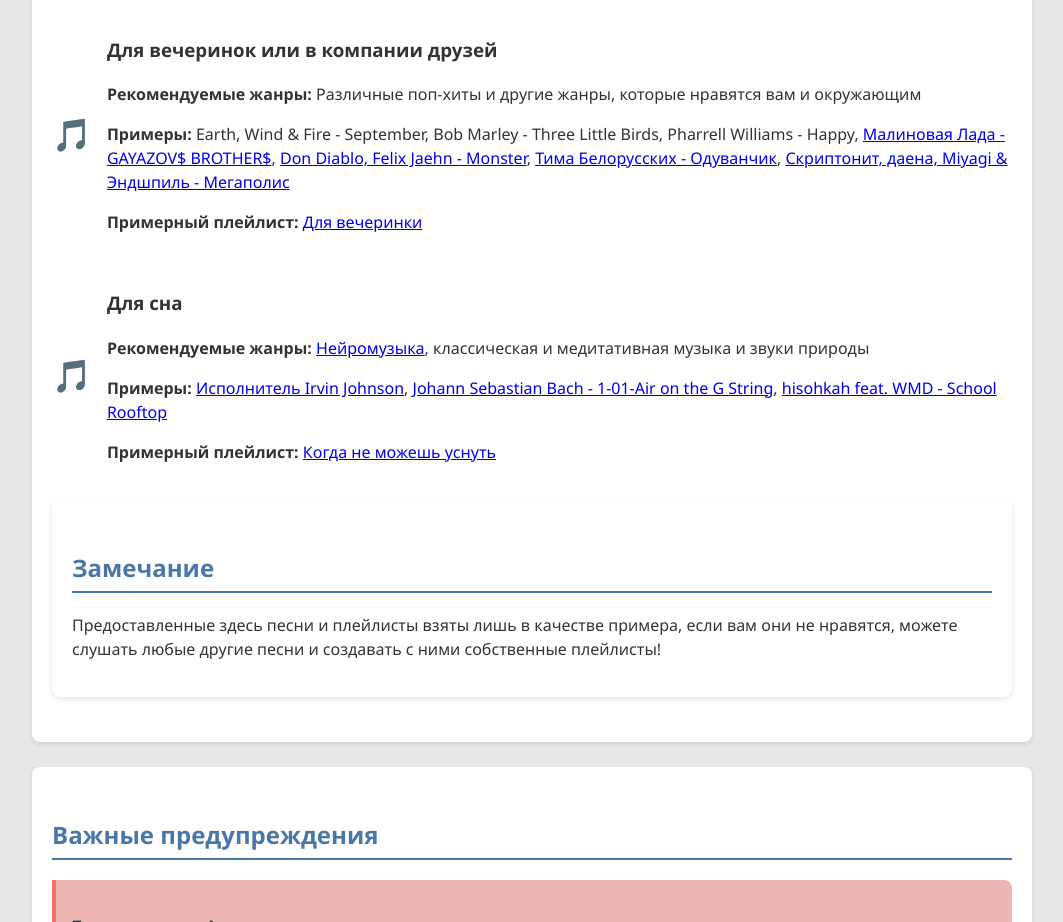
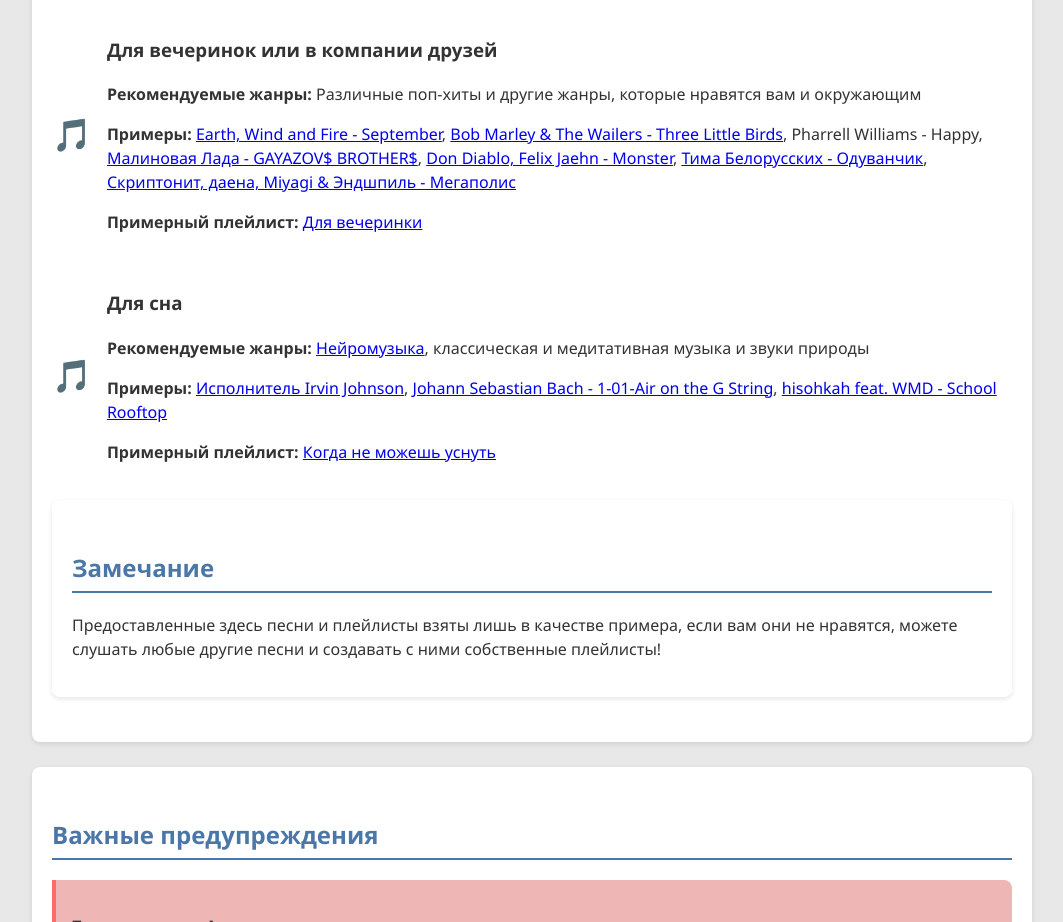
Before and after one commit to Arche1S/SiteNavigator, a plain HTML site: page index.html in a window 1280 px wide. Shown: the part 2671-3593 px from the top of the page, without its empty margins (108-1171 px from the left). Drawn offline with Linux system fonts and the light colour scheme.

Commit message:
Update index.html

```diff
--- a/index.html
+++ b/index.html
@@ -180,7 +180,7 @@
             <div>
                 <h3>Для вечеринок или в компании друзей</h3>
                 <p><strong>Рекомендуемые жанры:</strong> Различные поп-хиты и другие жанры, которые нравятся вам и окружающим</p>
-                <p><strong>Примеры:</strong> Earth, Wind & Fire - September, Bob Marley - Three Little Birds, Pharrell Williams - Happy, <a href="https://vk.com/audio-2001209455_98209455" target="_blank">Малиновая Лада - GAYAZOV$ BROTHER$</a>, <a href="https://vk.com/audio-2001283734_126283734" target="_blank">Don Diablo, Felix Jaehn - Monster</a>, <a href="https://vk.com/audio-2001344237_61344237" target="_blank">Тима Белорусских - Одуванчик</a>, <a href="https://vk.com/audio-2001267776_133267776" target="_blank">Скриптонит, даена, Miyagi & Эндшпиль - Мегаполис</a></p>
+                <p><strong>Примеры:</strong> <a href="https://vk.com/audio-2001003907_78003907" target="_blank">Earth, Wind and Fire - September</a>, <a href="https://vk.com/audio-2001893328_61893328" target="_blank">Bob Marley & The Wailers - Three Little Birds</a>, Pharrell Williams - Happy, <a href="https://vk.com/audio-2001209455_98209455" target="_blank">Малиновая Лада - GAYAZOV$ BROTHER$</a>, <a href="https://vk.com/audio-2001283734_126283734" target="_blank">Don Diablo, Felix Jaehn - Monster</a>, <a href="https://vk.com/audio-2001344237_61344237" target="_blank">Тима Белорусских - Одуванчик</a>, <a href="https://vk.com/audio-2001267776_133267776" target="_blank">Скриптонит, даена, Miyagi & Эндшпиль - Мегаполис</a></p>
 		<p><strong>Примерный плейлист:</strong> <a href="https://music.yandex.ru/users/music-blog/playlists/2547?utm_source=desktop&utm_medium=copy_link" target="_blank">Для вечеринки</a></p>
             </div>
         </div>
```
